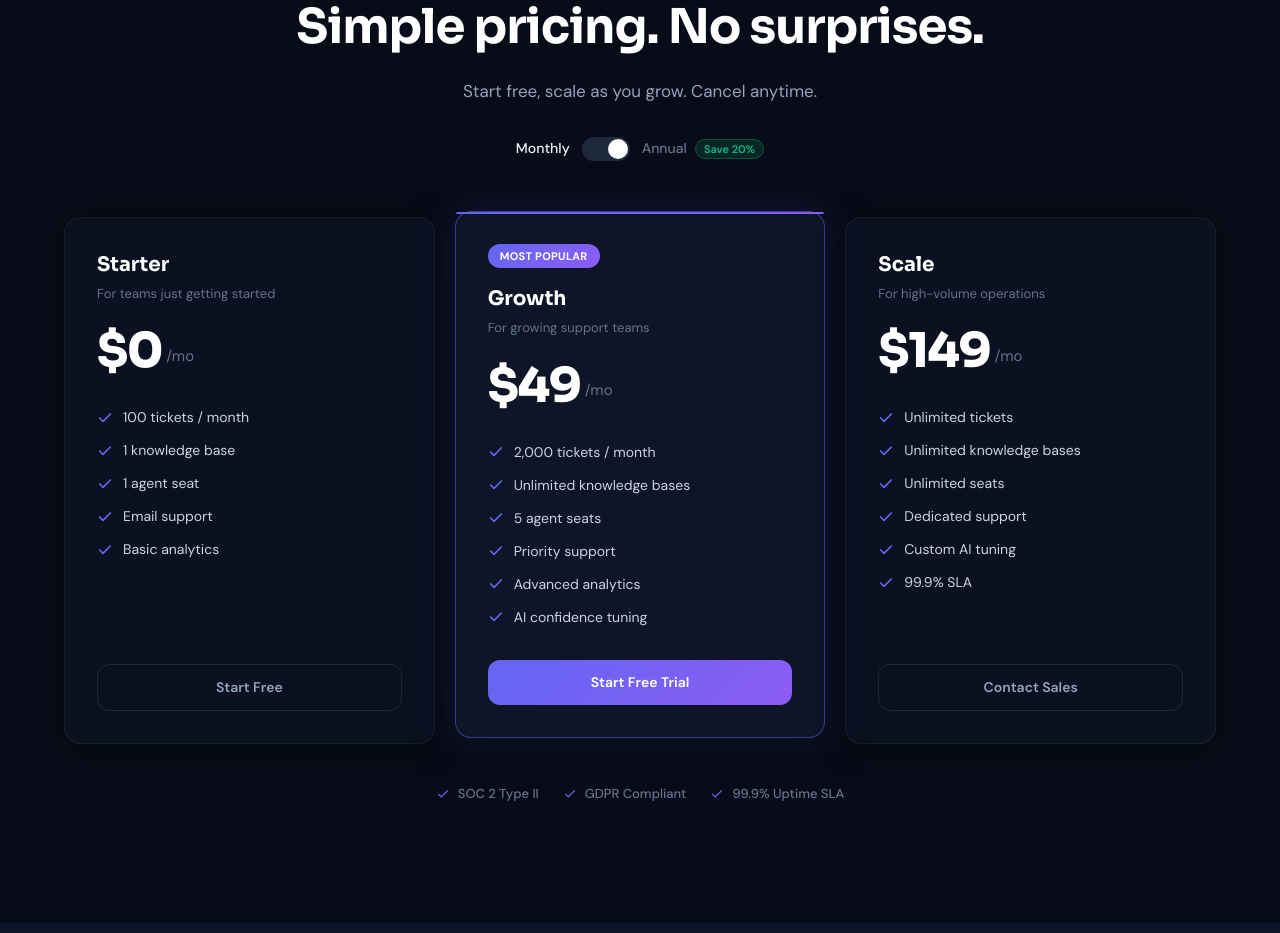
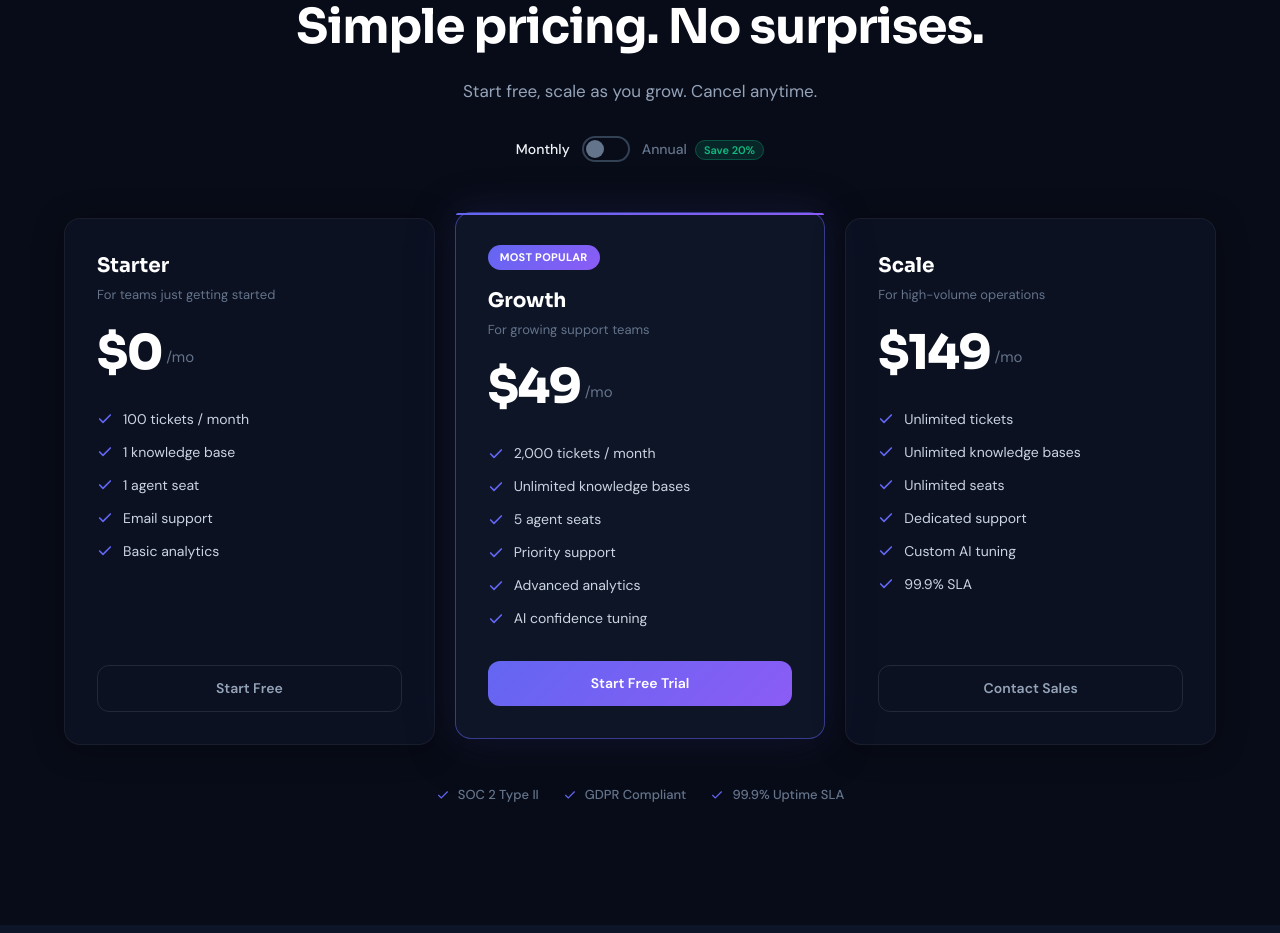
Before and after one commit to lucwii/ai-support, a Next.js app in the folder frontend/: page / in a window 1280 px wide. Shown: the part 4500-5433 px from the top of the page. Built offline with nearby package versions, Linux system fonts and the light colour scheme.

Commit message:
fix: pricing switch fix

```diff
--- a/frontend/src/components/landing/Pricing.tsx
+++ b/frontend/src/components/landing/Pricing.tsx
@@ -63,13 +63,28 @@ export default function Pricing() {
             <span className="text-[14px] font-medium" style={{ color: annual ? '#64748B' : '#F1F5F9' }}>Monthly</span>
             <button
               onClick={() => setAnnual(!annual)}
-              className="relative w-12 h-6 rounded-full transition-colors duration-200"
-              style={{ background: annual ? '#6366F1' : '#1E293B' }}
+              className="relative rounded-full transition-all duration-300 focus:outline-none"
+              style={{
+                width: 48,
+                height: 26,
+                background: annual
+                  ? 'linear-gradient(135deg, #6366F1, #8B5CF6)'
+                  : 'transparent',
+                border: annual ? 'none' : '2px solid #334155',
+                boxShadow: annual ? '0 0 12px rgba(99,102,241,0.4)' : 'none',
+              }}
               aria-label="Toggle billing period"
             >
               <span
-                className="absolute top-0.5 w-5 h-5 rounded-full bg-white transition-transform duration-200"
-                style={{ transform: annual ? 'translateX(26px)' : 'translateX(2px)' }}
+                className="absolute rounded-full transition-all duration-300"
+                style={{
+                  width: 18,
+                  height: 18,
+                  top: annual ? 4 : 2,
+                  left: annual ? 26 : 2,
+                  background: annual ? '#FFFFFF' : '#64748B',
+                  boxShadow: annual ? '0 1px 4px rgba(0,0,0,0.3)' : 'none',
+                }}
               />
             </button>
             <span className="text-[14px] font-medium" style={{ color: annual ? '#F1F5F9' : '#64748B' }}>
```
